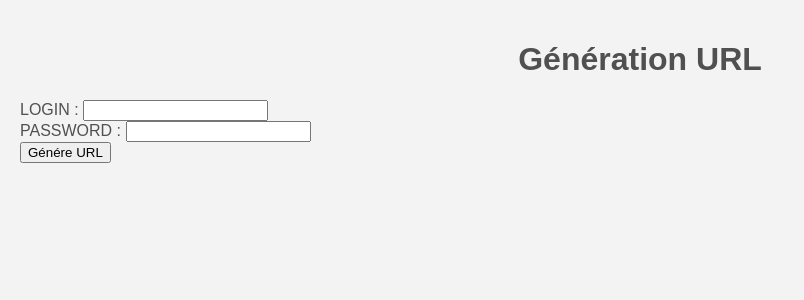
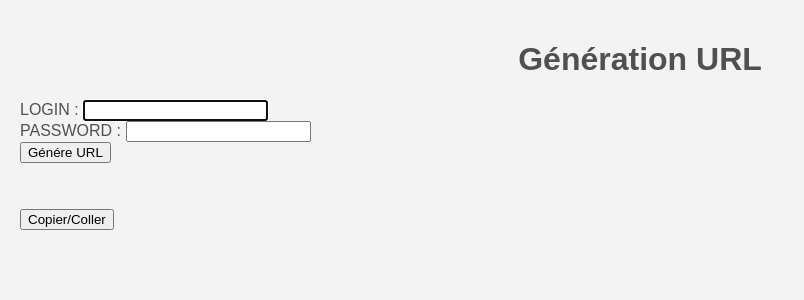
Before and after one commit to jbousquie/pointeuse, a Flask app: page / in a window 1280 px wide. Shown: the top 300 px of the page, without its empty margins (0-804 px from the left). Run offline with Flask 2, Linux system fonts and the light colour scheme.

Commit message:
copy/paste + wsgi entry point

```diff
--- a/app_pointeuse.py
+++ b/app_pointeuse.py
@@ -33,6 +33,12 @@ def index():
     generated_url = ''
     return render_template('index.html', generated_url=generated_url)
 
+@app.route('/pointe/<login>/<encoded>')
+def pointe(login, encoded):
+    cryptokey = CRYPTOKEY
+    password = decode(cryptokey, encoded)
+    return password
+
 
 def encode(key, clear):
     enc = []
--- a/static/css/default.css
+++ b/static/css/default.css
@@ -9,3 +9,7 @@ body {
 h1, h2 {
     text-align: center;
 }
+#generated_url {
+	text-align: left;
+	font-size: 18pt;
+}
--- a/templates/index.html
+++ b/templates/index.html
@@ -6,7 +6,7 @@
         <form action="{{ url_for("generate_url")}}" method="POST">
             <div>
                 <label for="login">LOGIN : </label>
-                <input type="text" name="login" id="login" required>
+                <input type="text" name="login" id="login" required autofocus>
             </div>
             <div>
                 <label for="password"> PASSWORD : </label>
@@ -16,8 +16,20 @@
                 <button>Génére URL</button>
             </div>
         </form>
-        <div>
-            {{ generated_url  }}
-        </div>
+        <br>
+        <span id="generated_url">
+            {{generated_url}}
+        </span>
+        <br>
+        <button onclick="copyText()">Copier/Coller</button>
     </div>
+    <script>
+        var copyText = function() {
+            var urlDiv = document.getElementById('generated_url');
+            var urlText = urlDiv.innerText;
+            navigator.clipboard.writeText(urlText);
+            urlDiv.style.backgroundColor = 'DarkBlue';
+            urlDiv.style.color = 'White';
+        }
+    </script>
 {% endblock %}
```
Also changed, not shown: wsgi.py (added, +9 -0 lines).
